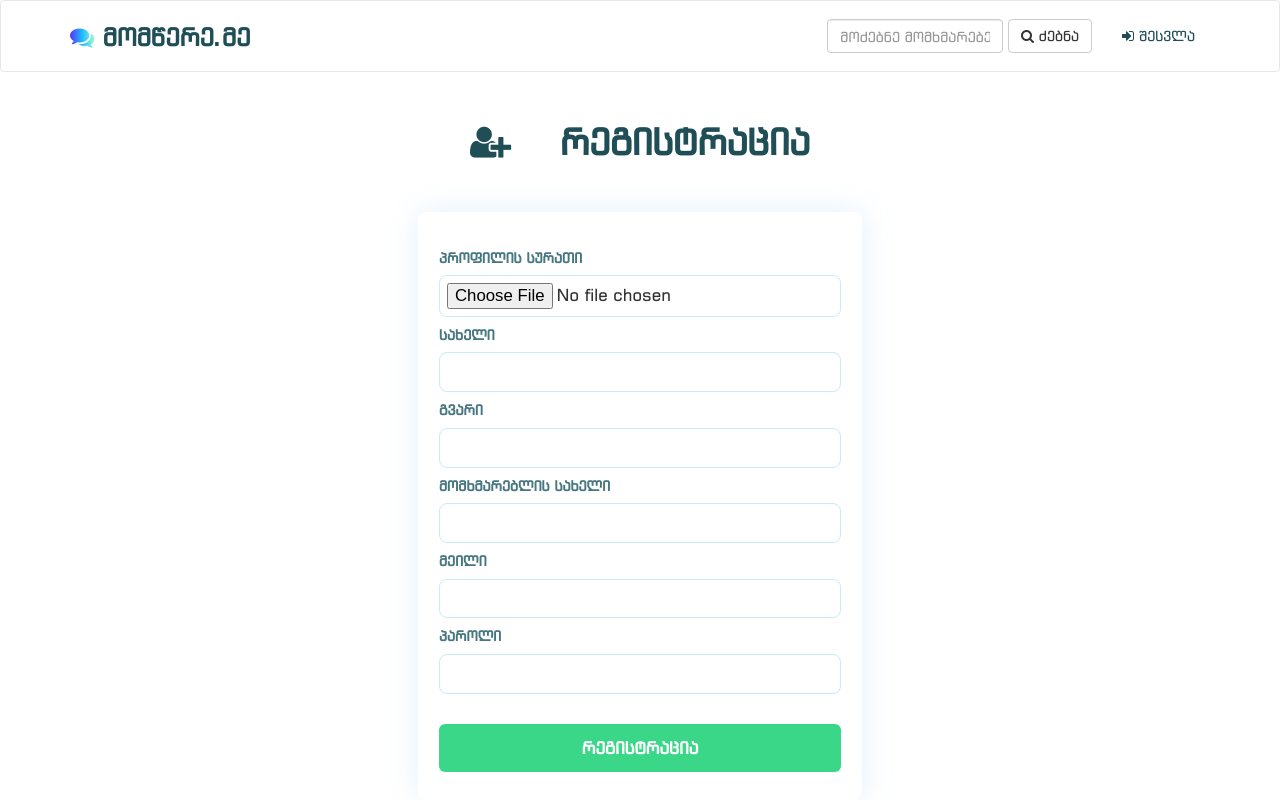
After one commit to Khukhunashvili/mkitxe-me, a Django app: page /join in a window 1280 px wide. The commit adds this page. Run offline with Django 3.2, Linux system fonts and the light colour scheme; some libraries are stand-ins or nearby versions; some web fonts are replaced.

Commit message:
Implemented Authentication System

```diff
--- /dev/null
+++ b/main/forms.py
@@ -0,0 +1,66 @@
+from django.contrib.auth.models import User
+from django import forms
+from django.core.exceptions import ValidationError
+from django.utils.translation import gettext_lazy as _
+
+def validate_email(email):
+	if '.' not in email.split('@')[1]:
+		raise ValidationError(
+			_('მაილის ფორმატი არასწორია')
+		)
+	try:
+		user = User.objects.get(email=email)
+		if user is not None:
+			raise ValidationError(
+	            _('მოცემული იმეილი უკვე გამოყენებულია!')
+	        )
+	except User.DoesNotExist:
+		pass
+
+def validate_username(username):
+	links = ('dashboard', 'comment', 'join', 'login', 'admin')
+	try:
+		user = User.objects.get(username=username)
+		if user is not None:
+			raise ValidationError(
+				_('მოცემული მომხმარებლის სახელი უკვე გამოყენებულია!')
+			)
+	except User.DoesNotExist:
+		pass
+
+	if username in links:
+		raise ValidationError(
+				_('მოცემული მომხმარებლის სახელით რეგისტრაცია შეუძლებელია!')
+			)
+
+
+class RegistrationForm(forms.ModelForm):
+	image = forms.ImageField(label='პროფილის სურათი')
+	first_name = forms.CharField(label='სახელი')
+	last_name = forms.CharField(label='გვარი')
+	email = forms.EmailField(label='მეილი', validators=[validate_email])
+	username = forms.CharField(validators=[validate_username], label='მომხმარებლის სახელი')
+	password = forms.CharField(widget=forms.PasswordInput, label='პაროლი')
+
+	class Meta:
+		model = User
+		fields = ['image', 'first_name','last_name', 'username', 'email', 'password']
+		labels = {
+				'username'   : 'მომხმარებლის სახელი',
+				'email'      : 'მეილი',
+				'password'   : 'პაროლი'
+		}
+		help_texts = {
+				'username'   : None
+		}
+	def __init__(self, *args, **kwargs):
+	    super(RegistrationForm, self).__init__(*args, **kwargs)
+
+	    for key in self.fields:
+	        self.fields[key].required = True
+	    self.fields['image'].required = False
+
+
+class LoginForm(forms.Form):
+	username = forms.CharField(label='მომხმარებლის სახელი')
+	password = forms.CharField(label='პაროლი', widget=forms.PasswordInput)
--- /dev/null
+++ b/main/static/main/css/auth.css
@@ -0,0 +1,57 @@
+body {
+	font-family: 'extrasquare_mtavruli';
+}
+
+.wrapper {
+	display: table;
+	background-color: #fff;
+	padding: 2em 1.5em;
+	box-shadow: rgba(114, 182, 234, 0.2) 1px 0 30px;
+	border-radius: 8px;
+}
+
+.field-label {
+	color: rgba(39, 95, 106, 0.85);
+	font-weight: bold;
+}
+
+.main-btn {
+	width: 100%;
+	min-height: 40px;
+	border-radius: 6px;
+	border: 0;
+	background-color: #3BD788;
+	color: white;
+	font-size: 120%;
+	font-weight: bold;
+	transition: 0.3s;
+	margin: 30px 0 0 0;
+	padding: 12px;
+}
+
+.main-btn:hover{
+	background-color: #2fe388;
+}
+
+.title {
+	color: #204e57;
+	font-weight: bold;
+	margin: 50px;
+}
+
+input {
+	width: 100%;
+	font-size: 120%;
+	border: 1px solid #caeaf6;
+	padding: 7px;
+	border-radius: 8px;
+	transition: 0.3s;
+}
+
+.error {
+	color: red;
+}
+
+input:focus {
+	border: 1px solid #3BD788;
+}
--- /dev/null
+++ b/main/templates/main/authentication.html
@@ -0,0 +1,42 @@
+{% extends 'main/base_template.html' %}
+{% block title %} {{ title }} - მომწერე.მე {% endblock %}
+{% load static %}
+{% block head %}
+<link rel="stylesheet" type="text/css" href="{% static 'main/css/auth.css' %}">
+{% endblock %}
+{% block body %}
+	<h1 class="text-center title">
+		{% if 'შესვლა' in title %}
+		<i class="fa fa-user"></i>
+		{% else %}
+		<i class="fa fa-user-plus"></i>
+		{% endif %}
+		&nbsp; {{ title }}
+	</h1>
+	<div class="wrapper center-block">
+		{% if error_message %}
+		<div class="alert alert-danger" role="alert">
+		  <i class="fa fa-exclamation-circle"></i>
+		  <span class="sr-only">Error:</span>
+		  {{ error_message }}
+		</div>
+		{% endif %}
+		<form method="POST" action="">
+			{% csrf_token %}
+			{% for field in form %}
+			<h5 class="field-label"> {{ field.label }} </h5>
+			{{ field }}
+			{% if field.errors %}
+			<small class="error"> {{ field.errors }} </small>
+			{% endif %}
+			{% endfor %}
+			{% if 'შესვლა' in title %}
+			<small><a href=""> დაგავიწყდა პაროლი? </a></small>
+			{% endif %}
+			<button class="main-btn"> {{ title }} </button>
+		</form>
+	</div>
+	{% if 'შესვლა' in title %}
+		<h5 class="text-center"><strong><a href="{% url 'sign_up' %}"> რეგისტრაცია </a></strong></h5>
+	{% endif %}
+{% endblock %}
--- a/main/templates/main/base_template.html
+++ b/main/templates/main/base_template.html
@@ -35,7 +35,7 @@
         <li><a href="#"> უპასუხო <span class="counter">{{ not_answered }}</span> </a></li>
         <li><a href="#">გასვლა <i class="fa fa-sign-out"></i></a></li>
         {% else %}
-        <li><a href="#"> <i class="fa fa-sign-in"></i> შესვლა </a></li>
+        <li><a href="{% url 'login' %}"> <i class="fa fa-sign-in"></i> შესვლა </a></li>
         {% endif %}
       </ul>
 
--- a/main/urls.py
+++ b/main/urls.py
@@ -4,4 +4,5 @@ from django.urls import path
 urlpatterns = [
     path('', views.index, name='index'),
     path('login', views.login, name='login'),
+    path('join', views.sign_up, name='sign_up')
 ]
--- a/main/views.py
+++ b/main/views.py
@@ -1,4 +1,8 @@
-from django.shortcuts import render
+from django.shortcuts import render, redirect
+from .forms import LoginForm, RegistrationForm
+from django.contrib.auth import authenticate
+from django.contrib.auth import login as auth_login
+
 
 def index(request):
     # if User is authenticated redirect to dashboard.
@@ -7,4 +11,59 @@ def index(request):
 	return render(request, 'main/index.html')
 
 def login(request):
-    return render(request, 'main/base_template.html')
+	# if User is authenticated redirecr to dashboard
+	if request.user.is_authenticated:
+		print('User is authenticated !!')
+
+	form = LoginForm(request.POST or None)
+	data = {
+		'title' : 'შესვლა',
+		'form'  : form
+	}
+
+	if request.method == "POST":
+		if form.is_valid():
+			username = form.cleaned_data['username']
+			password = form.cleaned_data['password']
+
+			user = authenticate(username=username, password=password)
+			if user is not None:
+				if user.is_active:
+					auth_login(request, user)
+				 	# TODO: Change this to redirect user to 'Dashboard'
+					return redirect(index)
+				else:
+					data['error_message'] = 'თქვენი ანგარიში დაბლოკილია !'
+			else:
+				data['error_message'] = 'არასწორი სახელი ან პაროლი!'
+	return render(request, 'main/authentication.html', data)
+
+def sign_up(request):
+	form = RegistrationForm()
+	data = {
+		'title' : 'რეგისტრაცია',
+		'form'  : form
+	}
+
+	if request.method == "POST":
+		form = RegistrationForm(data=request.POST)
+		data['form'] = form
+
+		if form.is_valid():
+			user = form.save(commit=False)
+
+			image = form.cleaned_data['image']
+			first_name = form.cleaned_data['first_name']
+			last_name = form.cleaned_data['last_name']
+			username = form.cleaned_data['username']
+			password = form.cleaned_data['password']
+			email = form.cleaned_data['email']
+
+			user.set_password(password)
+			user.save()
+
+			auth_login(request, authenticate(username=username, password=password))
+
+			# TODO: Change this to redirect user to 'Dashboard'
+			return redirect(index)
+	return render(request, 'main/authentication.html', data)
```
